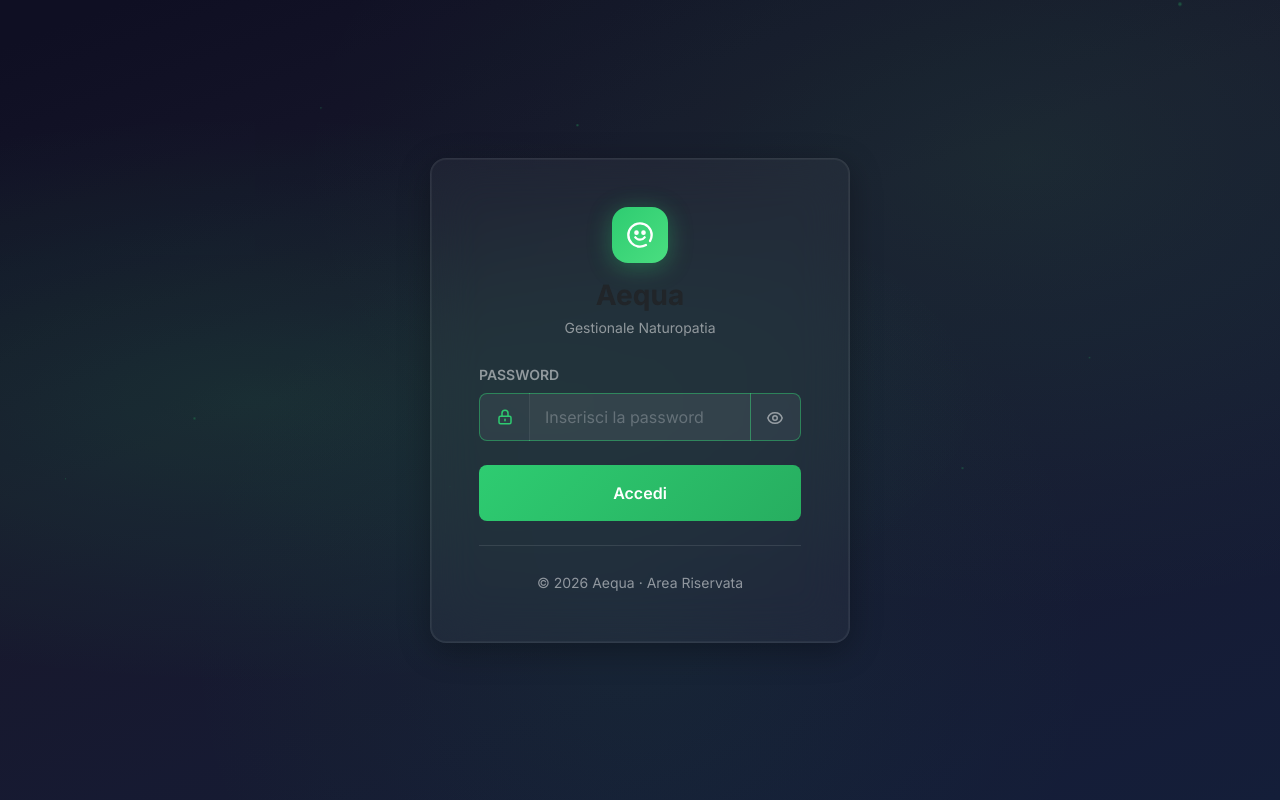
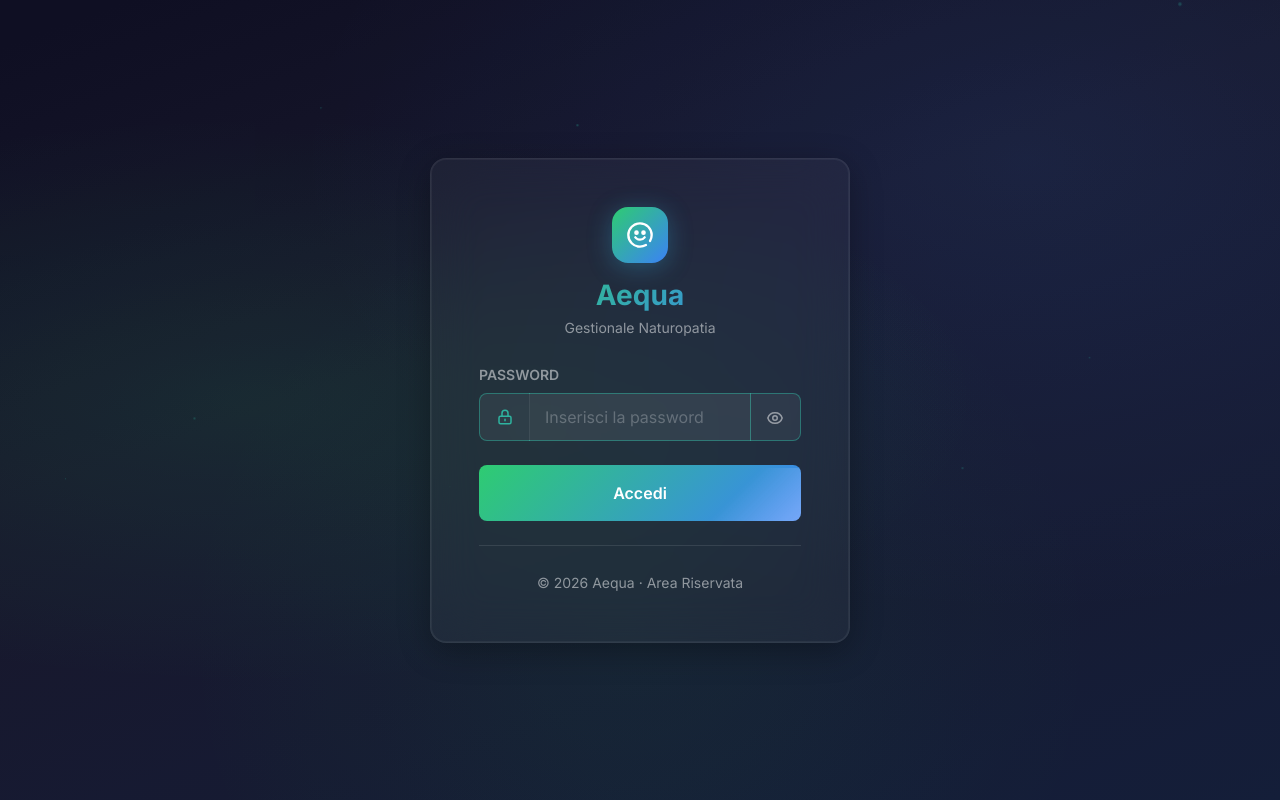
Before and after one commit to Lumiiiiii/Ultimate_Terranova, a PHP site: page /login.php in a window 1280 px wide. Run offline with PHP 8.4, Linux system fonts and the light colour scheme.

Commit message:
migliorata l'interfaccia Login, e index, aggiunta animazione nel pulsante "salva paziente" come prova.

```diff
--- a/index.php
+++ b/index.php
@@ -48,6 +48,7 @@ $noteText = $noteManager->getNote();
         :root {
             --color-primary: #2ecc71;          /* verde principale */
             --color-primary-dark: #27ae60;     /* verde scuro (hover) */
+            --color-accent: #3b82f6;           /* blu accento gradiente */
             --sidebar-width: 260px;            /* larghezza sidebar */
             --sidebar-bg: #1a1a2e;             /* sfondo sidebar: blu scurissimo */
             --sidebar-text: #a0aec0;           /* testo sidebar: grigio chiaro */
@@ -147,7 +148,7 @@ $noteText = $noteManager->getNote();
 
         /* Voce ATTIVA: sfondo verde semitrasparente + testo bianco */
         .sidebar-nav a.active {
-            background: rgba(46, 204, 113, 0.15);
+            background: linear-gradient(135deg, rgba(46, 204, 113, 0.15), rgba(59, 130, 246, 0.15));
             color: white;
         }
 
@@ -371,7 +372,7 @@ $noteText = $noteManager->getNote();
             <!-- ── Nuovo Paziente (rimpicciolito) ── -->
             <div class="col-md-3">
                 <a href="paziente_nuovo.php" class="card h-100 border-0 shadow-sm p-3 text-decoration-none text-white hover-lift rounded-4 d-flex align-items-center justify-content-center"
-                   style="background: linear-gradient(135deg, var(--color-primary), #4ade80);">
+                   style="background: linear-gradient(135deg, var(--color-primary), var(--color-accent));">
                     <div class="text-center">
                         <svg xmlns="http://www.w3.org/2000/svg" width="28" height="28" fill="none" viewBox="0 0 24 24" stroke="currentColor" stroke-width="2" class="mb-2">
                             <path stroke-linecap="round" stroke-linejoin="round" d="M18 9v3m0 0v3m0-3h3m-3 0h-3m-2-5a4 4 0 11-8 0 4 4 0 018 0zM3 20a6 6 0 0112 0v1H3v-1z" />
--- a/login.php
+++ b/login.php
@@ -48,9 +48,9 @@ if ($_SERVER["REQUEST_METHOD"] === "POST") {
             position: fixed;
             inset: 0;
             background:
-                radial-gradient(ellipse at 20% 50%, rgba(46, 204, 113, 0.15) 0%, transparent 50%),
-                radial-gradient(ellipse at 80% 20%, rgba(74, 222, 128, 0.1) 0%, transparent 50%),
-                radial-gradient(ellipse at 50% 80%, rgba(39, 174, 96, 0.08) 0%, transparent 50%),
+                radial-gradient(ellipse at 20% 50%, rgba(46, 204, 113, 0.12) 0%, transparent 50%),
+                radial-gradient(ellipse at 80% 20%, rgba(59, 130, 246, 0.12) 0%, transparent 50%),
+                radial-gradient(ellipse at 50% 80%, rgba(34, 197, 94, 0.08) 0%, transparent 50%),
                 linear-gradient(160deg, #0f0f23 0%, #1a1a2e 40%, #16213e 100%);
             z-index: 0;
             animation: bgShift 12s ease-in-out infinite alternate;
@@ -71,7 +71,7 @@ if ($_SERVER["REQUEST_METHOD"] === "POST") {
         }
         .particle {
             position: absolute;
-            background: rgba(46, 204, 113, 0.3);
+            background: rgba(46, 180, 160, 0.3);
             border-radius: 50%;
             animation: float linear infinite;
         }
@@ -111,18 +111,18 @@ if ($_SERVER["REQUEST_METHOD"] === "POST") {
         .brand-icon {
             width: 56px;
             height: 56px;
-            background: linear-gradient(135deg, #2ecc71, #4ade80);
+            background: linear-gradient(135deg, #2ecc71, #3b82f6);
             border-radius: 16px;
             display: inline-flex;
             align-items: center;
             justify-content: center;
-            box-shadow: 0 4px 20px rgba(46, 204, 113, 0.3);
+            box-shadow: 0 4px 20px rgba(46, 180, 160, 0.3);
             animation: iconPulse 3s ease-in-out infinite;
         }
 
         @keyframes iconPulse {
-            0%, 100% { box-shadow: 0 4px 20px rgba(46, 204, 113, 0.3); }
-            50%      { box-shadow: 0 4px 30px rgba(46, 204, 113, 0.5); }
+            0%, 100% { box-shadow: 0 4px 20px rgba(46, 180, 160, 0.3); }
+            50%      { box-shadow: 0 4px 30px rgba(59, 130, 246, 0.5); }
         }
 
         /* Customizing Bootstrap Input for Dark Mode */
@@ -137,7 +137,7 @@ if ($_SERVER["REQUEST_METHOD"] === "POST") {
         }
         .form-control.glass-input:focus {
             background: rgba(255, 255, 255, 0.08);
-            border-color: rgba(46, 204, 113, 0.5);
+            border-color: rgba(46, 180, 160, 0.5);
             box-shadow: none;
             color: #ffffff;
         }
@@ -167,23 +167,51 @@ if ($_SERVER["REQUEST_METHOD"] === "POST") {
         .input-group:focus-within .glass-addon,
         .input-group:focus-within .glass-input,
         .input-group:focus-within .btn-toggle-pass {
-            border-color: rgba(46, 204, 113, 0.5);
+            border-color: rgba(46, 180, 160, 0.5);
         }
         .input-group:focus-within .glass-addon svg {
-            color: #2ecc71;
+            color: #2eb4a0;
         }
 
         /* Custom Button */
         .btn-primary-custom {
-            background: linear-gradient(135deg, #2ecc71, #27ae60);
+            background: linear-gradient(135deg, #2ecc71, #3b82f6);
             border: none;
             color: white;
             font-weight: 600;
             transition: all 0.3s ease;
+            position: relative;
+            overflow: hidden;
+            z-index: 1;
+        }
+        .btn-primary-custom::before {
+            content: '';
+            position: absolute;
+            top: -50%;
+            left: -50%;
+            width: 200%;
+            height: 200%;
+            background: linear-gradient(
+                135deg,
+                transparent 0%,
+                transparent 35%,
+                rgba(255, 255, 255, 0.25) 45%,
+                rgba(255, 255, 255, 0.35) 50%,
+                rgba(255, 255, 255, 0.25) 55%,
+                transparent 65%,
+                transparent 100%
+            );
+            animation: waveEffect 2.5s ease-in-out infinite;
+            z-index: -1;
+            pointer-events: none;
+        }
+        @keyframes waveEffect {
+            0%   { transform: translate(-60%, -60%); }
+            100% { transform: translate(60%, 60%); }
         }
         .btn-primary-custom:hover, .btn-primary-custom:focus {
             transform: translateY(-2px);
-            box-shadow: 0 8px 25px rgba(46, 204, 113, 0.35);
+            box-shadow: 0 8px 25px rgba(46, 180, 160, 0.35);
             color: white;
         }
 
@@ -227,7 +255,7 @@ if ($_SERVER["REQUEST_METHOD"] === "POST") {
                             <circle cx="15" cy="10" r="1" fill="white" />
                         </svg>
                     </div>
-                    <h1 class="h3 fw-bold mb-1">Aequa</h1>
+                    <h1 class="h3 fw-bold mb-1" style="background: linear-gradient(135deg, #2ecc71, #3b82f6); -webkit-background-clip: text; -webkit-text-fill-color: transparent; background-clip: text;">Aequa</h1>
                     <p class="small text-white-50 mb-0">Gestionale Naturopatia</p>
                 </div>
 
```
Also changed, not shown: paziente_nuovo.php (+40 -8 lines).
